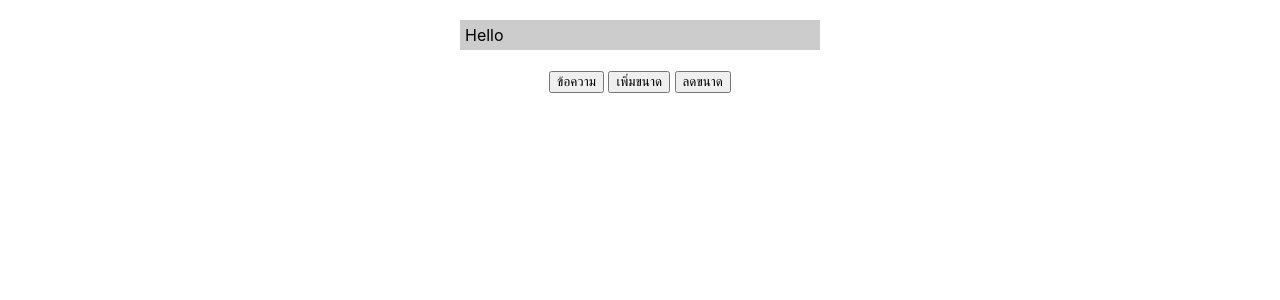
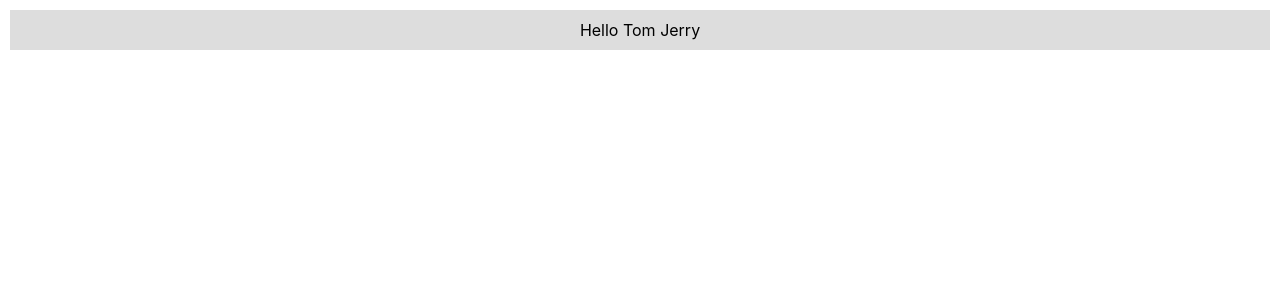
Before and after one commit to Tanongsak-BKK/app1, a React (Create React App) app: page / in a window 1280 px wide. Shown: the top 300 px of the page. Built offline with nearby package versions, Linux system fonts and the light colour scheme.

Commit message:
Use Context Centralized
use context

```diff
--- a/src/App.js
+++ b/src/App.js
@@ -1,8 +1,13 @@
 import React from "react";
-import RefArray from "./ref-array";
-import StateFunc from "./state-func";
+import { userContext } from "./context";
+import Content from "./context-content";
+
 
 export default function App() {
 
-  return <StateFunc/>;
+  return (
+    <userContext.Provider value={'Tom Jerry'}>
+      <Content />
+    </userContext.Provider>
+  );
 }
--- /dev/null
+++ b/src/context-content.js
@@ -0,0 +1,17 @@
+import React from "react";
+import { userContext } from "./context";
+
+export default function Content(){
+    let user = React.useContext(userContext)
+
+    const contentStyle = {
+        backgroundColor :'#ddd',
+        textAlign : 'center',
+        margin : 10 ,
+        padding : 10
+    }
+
+    return(
+        <div style={contentStyle}>Hello {user}</div>
+    )
+}
--- /dev/null
+++ b/src/context.js
@@ -0,0 +1,3 @@
+import React , {createContext} from "react";
+
+export const userContext = createContext()
```
Also changed, not shown: 1 other file (tests, documents, lock files or other folders).
